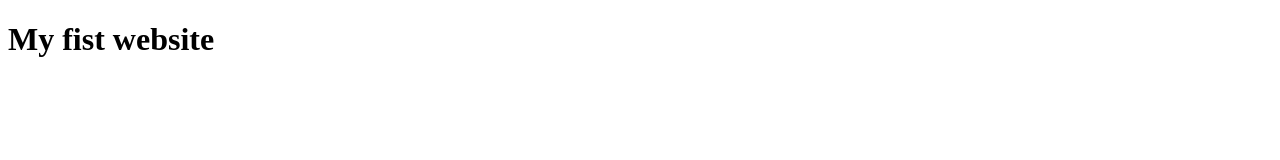
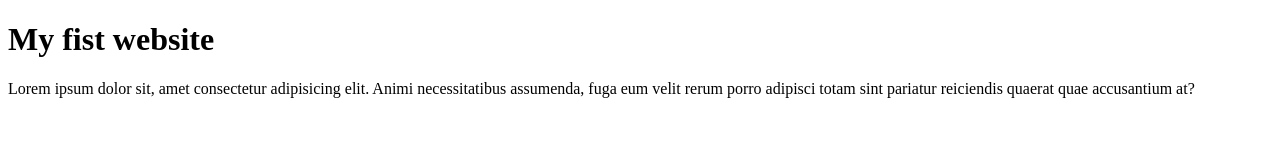
Before and after one commit to mdaktaruzzamanapple/my-fist-website, a plain HTML site: page index.html in a window 1280 px wide. Drawn offline with Linux system fonts and the light colour scheme.

Commit message:
learned github

```diff
--- a/index.html
+++ b/index.html
@@ -7,5 +7,6 @@
 </head>
 <body>
     <h1>My fist website </h1>
+    <p>Lorem ipsum dolor sit, amet consectetur adipisicing elit. Animi necessitatibus assumenda, fuga eum velit rerum porro adipisci totam sint pariatur reiciendis quaerat quae accusantium at?</p>
 </body>
 </html>
```
